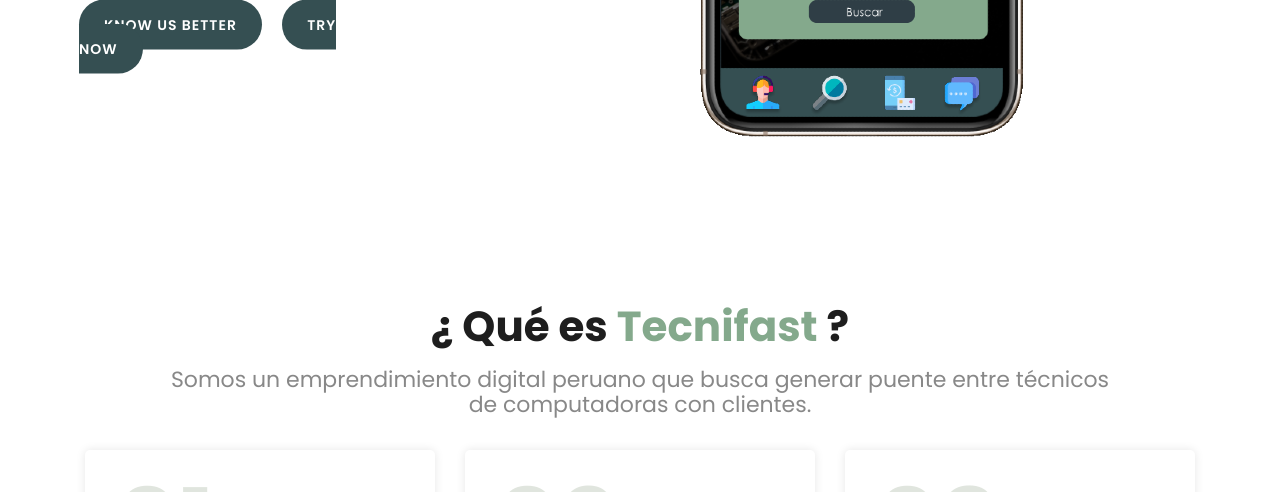
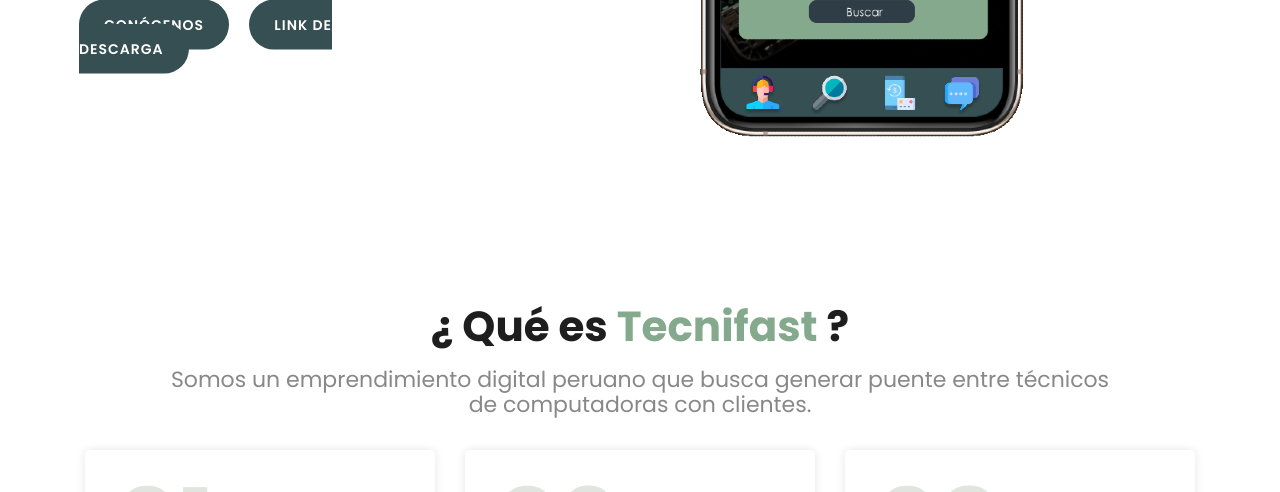
Before and after one commit to tecni-fast-lima/clients, a plain HTML site: page index.html in a window 1280 px wide. Shown: the part 608-1100 px from the top of the page. Drawn offline with Linux system fonts and the light colour scheme.

Commit message:
Update index.html

```diff
--- a/index.html
+++ b/index.html
@@ -74,8 +74,8 @@
                         data-scroll-reveal="enter left move 30px over 0.6s after 0.4s">
                         <h1>Encuentrar tu técnico de PC <em> FÁCIL, CONFIABLE Y SEGURO</em></h1>
 
-                        <a href="#about" class="main-button-slider">KNOW US BETTER</a>
-                        <a href="https://www.figma.com/proto/hFbIrj5tU1xEqvxf75A3Ai/TecniFast-Phone?node-id=327%3A892&starting-point-node-id=327%3A892" class="space main-button-slider">TRY NOW</a>
+                        <a href="#about" class="main-button-slider">CONÓCENOS</a>
+                        <a href="https://www.figma.com/proto/hFbIrj5tU1xEqvxf75A3Ai/TecniFast-Phone?node-id=327%3A892&starting-point-node-id=327%3A892" class="space main-button-slider">LINK DE DESCARGA</a>
                     </div>
                 </div>
             </div>
```
